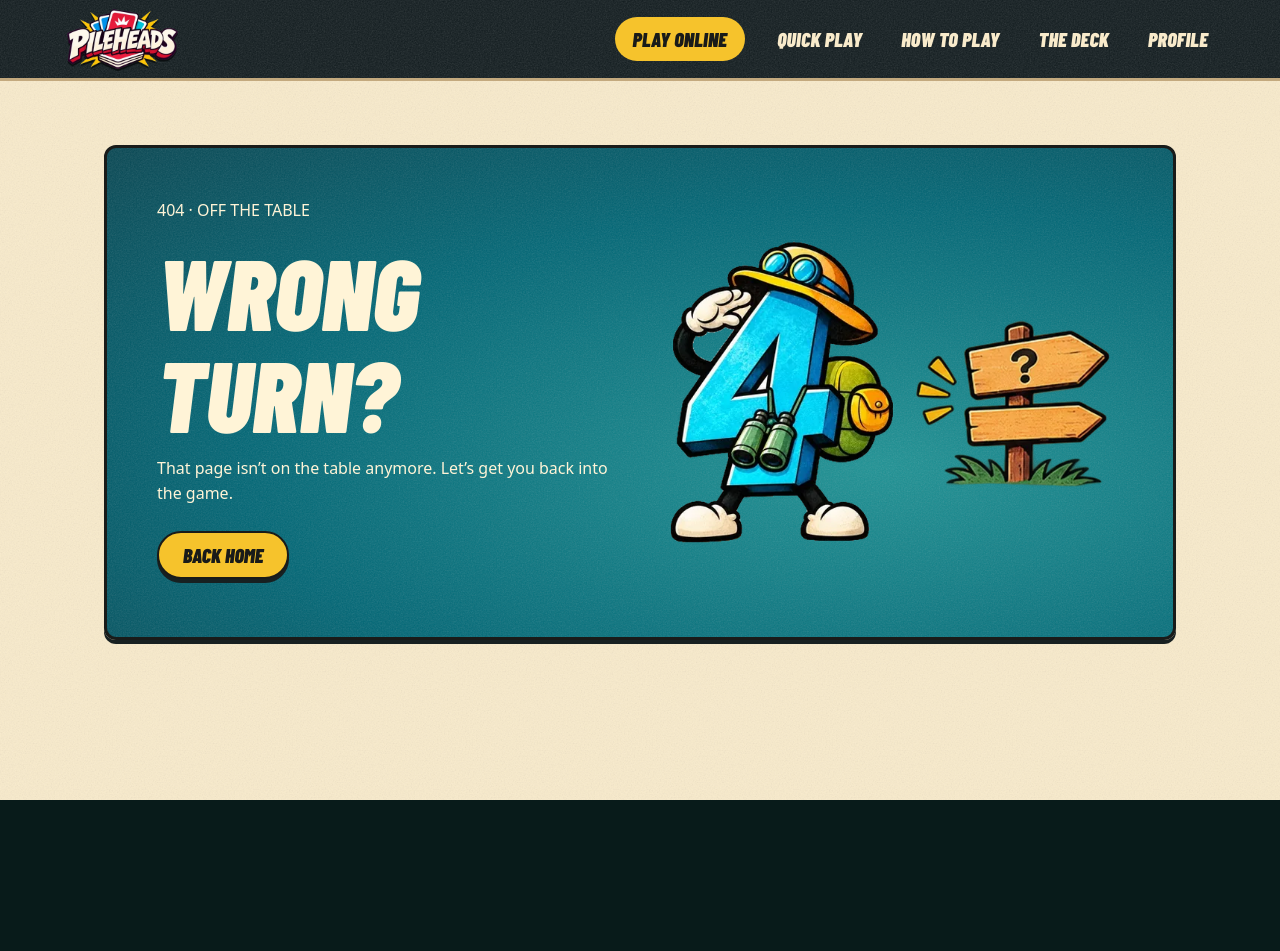
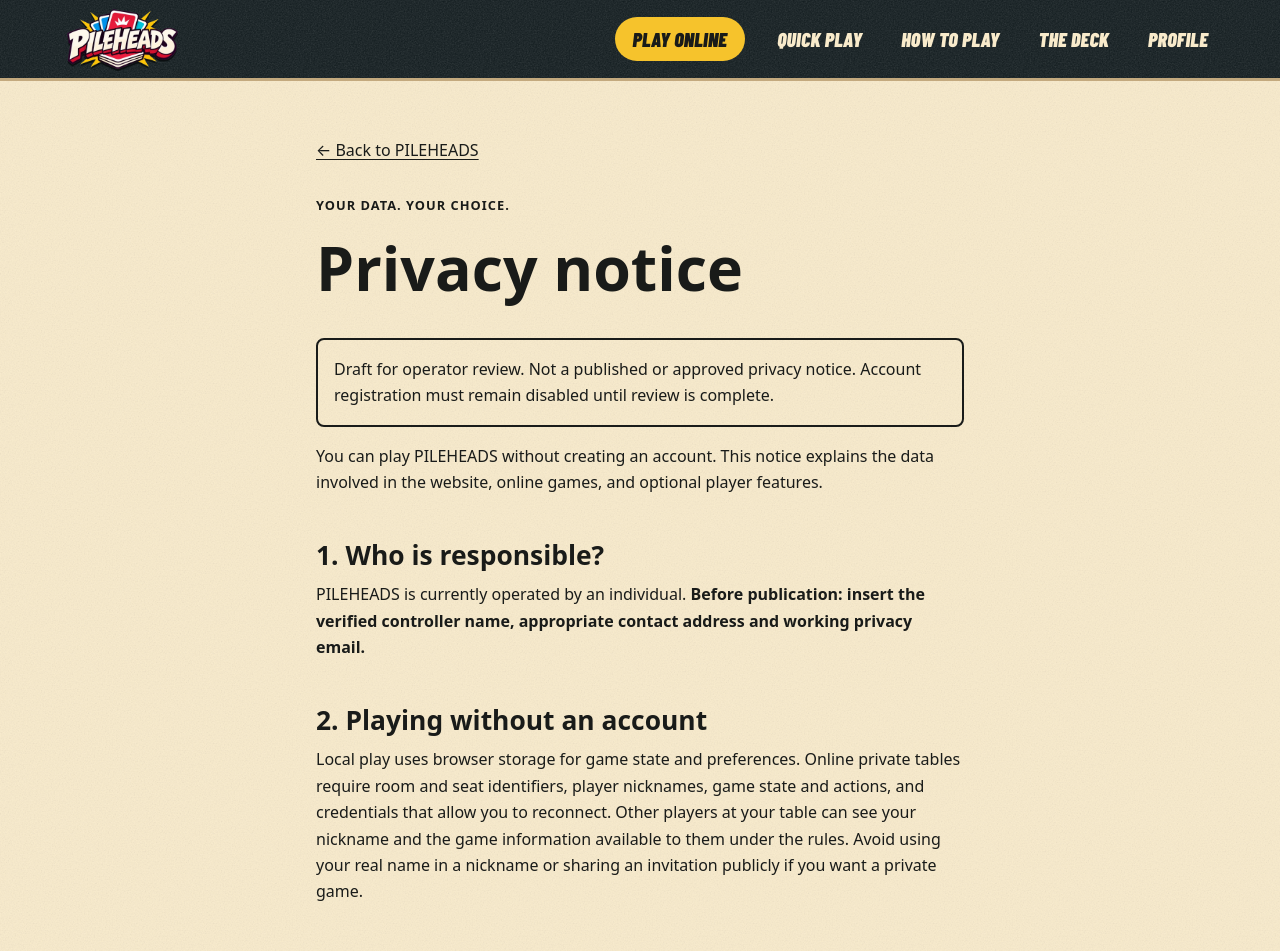
Before and after one commit to CartShift/pileheads, a Next.js app in the folder apps/web/: page /privacy in a window 1280 px wide. Before the commit this address had no page. Shown: the top 951 px of the page. Before the commit the page ends 800 px from the top, so only its background shows below. Built offline with nearby package versions, Linux system fonts and the light colour scheme.

Commit message:
Draft public privacy notice and account activation runbook

```diff
--- a/apps/web/app/page.tsx
+++ b/apps/web/app/page.tsx
@@ -80,6 +80,6 @@ export default function HomePage() {
       <div><p className={styles.kicker}>From screen to table</p><h2>The physical<br/>game<span>.</span></h2><p>Small box. Big fun. Made for game nights, holidays and spontaneous showdowns. The physical deck is currently in playtesting.</p><Button href="/deck" kind="yellow">Meet the physical deck →</Button><p className={styles.releaseNote}>Physical retail launch to be announced.</p><DeckWaitlist/></div><div className={polish.physicalFan} role="group" aria-label="Three illustrated numbered cards">{["2","3","1"].map((name,i)=><Card key={name} name={name} className={polish["physicalCard"+i]}/>)}</div>
     </div></section>
     <section className={styles.closing}><div className={styles.closingCrew}><UniverseIllustration name="hero-game-night"/></div><div className={styles.closingCopy}><p className={styles.kicker}>Good games. Great company.</p><h2>Bring PILEHEADS<br/>to your table<span>.</span></h2><Button href="/play" kind="yellow">One more round? →</Button></div></section>
-    <footer className={styles.footer}><Link href="/" aria-label="PILEHEADS home"><Brand/></Link><nav aria-label="Footer navigation"><CampaignPlayLink href="/play">Play online</CampaignPlayLink><Link href="/quick-play">Quick Play</Link><a href="/how-to-play">How to play</a><a href="/deck">The deck</a><a href="/#physical">The physical game</a><Link href="/profile">Profile</Link></nav><small>© PILEHEADS</small><FunnelConsent/></footer>
+    <footer className={styles.footer}><Link href="/" aria-label="PILEHEADS home"><Brand/></Link><nav aria-label="Footer navigation"><CampaignPlayLink href="/play">Play online</CampaignPlayLink><Link href="/quick-play">Quick Play</Link><a href="/how-to-play">How to play</a><a href="/deck">The deck</a><a href="/#physical">The physical game</a><Link href="/profile">Profile</Link><Link href="/privacy">Privacy</Link></nav><small>© PILEHEADS</small><FunnelConsent/></footer>
   </main>;
 }
--- /dev/null
+++ b/apps/web/app/privacy/page.tsx
@@ -0,0 +1,47 @@
+import type { Metadata } from "next";
+import Link from "next/link";
+import SiteHeader from "../../components/site-header";
+import styles from "./privacy.module.css";
+
+export const metadata: Metadata = {
+  title: "Privacy notice | PILEHEADS",
+  alternates: { canonical: "/privacy" },
+  robots: { index: false, follow: true }
+};
+
+// RELEASE BLOCKER: replace draft controller and review fields with verified
+// public details and reviewed text before merging or enabling accounts.
+export default function PrivacyPage() {
+  return <main className="game-shell stack-lobby">
+    <SiteHeader />
+    <article className={styles.document} aria-labelledby="privacy-title">
+      <Link href="/">← Back to PILEHEADS</Link>
+      <p className={styles.eyebrow}>YOUR DATA. YOUR CHOICE.</p>
+      <h1 id="privacy-title">Privacy notice</h1>
+      <p className={styles.draft} role="note">Draft for operator review. Not a published or approved privacy notice. Account registration must remain disabled until review is complete.</p>
+      <p>You can play PILEHEADS without creating an account. This notice explains the data involved in the website, online games, and optional player features.</p>
+      <h2>1. Who is responsible?</h2>
+      <p>PILEHEADS is currently operated by an individual. <strong>Before publication: insert the verified controller name, appropriate contact address and working privacy email.</strong></p>
+      <h2>2. Playing without an account</h2>
+      <p>Local play uses browser storage for game state and preferences. Online private tables require room and seat identifiers, player nicknames, game state and actions, and credentials that allow you to reconnect. Other players at your table can see your nickname and the game information available to them under the rules. Avoid using your real name in a nickname or sharing an invitation publicly if you want a private game.</p>
+      <h2>3. Optional Google sign-in</h2>
+      <p>If account registration is enabled and you choose to sign in, you are redirected to Google. PILEHEADS requests OpenID Connect identity and email information to verify your identity and that your email is verified. It receives and validates an identity token and uses Google's stable account identifier to create or locate your PILEHEADS account.</p>
+      <p>The account database stores an internal account ID, Google account identifier, nickname, preferences and account/session records. The account system does not store your Google email address or Google access or refresh tokens, and does not request access to Gmail, Drive or contacts. Google processes information according to its own <a href="https://policies.google.com/privacy">privacy policy</a>.</p>
+      <h2>4. Cookies and device storage</h2>
+      <p>Sign-in uses a short-lived secure cookie (up to 10 minutes) to protect the authentication flow. Account session cookies expire after 30 days; optional guest profile cookies expire after 90 days. Session tokens are stored as hashes on the server. Your browser also stores local game preferences and saves, and may store public game assets if you choose to download offline play. Clearing browser data removes local information, but does not itself delete a server-side account.</p>
+      <h2>5. Optional features</h2>
+      <p>Guest profiles, personal round history, progression, matchmaking, voluntary playtest reports, measurement and deck-update emails are separate features. Their availability depends on release settings. If offered, personal round history is linked only to your own account and opted-in round; optional session measurement requires an affirmative choice and can be stopped. A deck-update waitlist, if offered, uses email confirmation and an unsubscribe mechanism. You can play without signing up for these optional measurement or email features.</p>
+      <h2>6. Hosting and service providers</h2>
+      <p>Vercel hosts the website and application endpoints; Neon provides database services; Google provides sign-in. These services may process technical request information such as IP addresses and browser details in delivering and securing their services. If deck-update email delivery is activated, the relevant email provider must also be disclosed.</p>
+      <p><strong>Before publication: verify processor arrangements, hosting-log retention, recipients, international transfers and safeguards for the actual production configuration.</strong></p>
+      <h2>7. How long data is kept</h2>
+      <p>Account sessions expire after 30 days; guest profiles expire after 90 days. Persistent accounts are not automatically deleted by the existing cleanup tool. When personal round history is enabled, linked records are subject to the 90-day receipt expiry. Expired records are excluded from relevant reads; expiry does not guarantee immediate physical deletion. Account deletion removes the account and linked sessions and personal history from the active account database; local saves and separate guest profiles are not the same account.</p>
+      <p><strong>Before publication: confirm room and provider-log retention, backup retention, actual cleanup cadence and any exceptions required by law.</strong></p>
+      <h2>8. Your choices and rights</h2>
+      <p>When account features are enabled, you can change your nickname, sign out, or delete your account in <Link href="/profile">your profile</Link>. Under applicable data protection law you may have rights of access, correction, erasure, restriction, portability, objection, withdrawal of consent and complaint to a supervisory authority.</p>
+      <p><strong>Before publication: confirm processing purposes and lawful bases, rights-request contact and handling, applicable supervisory authority, and account eligibility for younger players.</strong></p>
+      <h2>9. Changes</h2>
+      <p>This notice must be updated when processing practices change. <strong>Publication date and approved version: pending review.</strong></p>
+    </article>
+  </main>;
+}
--- /dev/null
+++ b/apps/web/app/privacy/privacy.module.css
@@ -0,0 +1,8 @@
+.document{max-width:760px;margin:0 auto;padding:clamp(24px,5vw,56px);line-height:1.65;overflow-wrap:anywhere}
+.document h1{font-size:clamp(2rem,6vw,3.8rem);line-height:1.1;margin:.3em 0 .6em}
+.document h2{font-size:clamp(1.25rem,3vw,1.65rem);margin:1.6em 0 .35em;line-height:1.3}
+.document p{margin:0 0 1em}
+.document a{text-decoration:underline;text-underline-offset:.18em}
+.document a:focus-visible{outline:2px solid currentColor;outline-offset:4px}
+.eyebrow{font-weight:800;letter-spacing:.08em;font-size:.8rem;margin-top:2rem!important}
+.draft{border:2px solid currentColor;border-radius:8px;padding:1rem}
```
Also changed, not shown: 1 other file (tests, documents, lock files or other folders).
